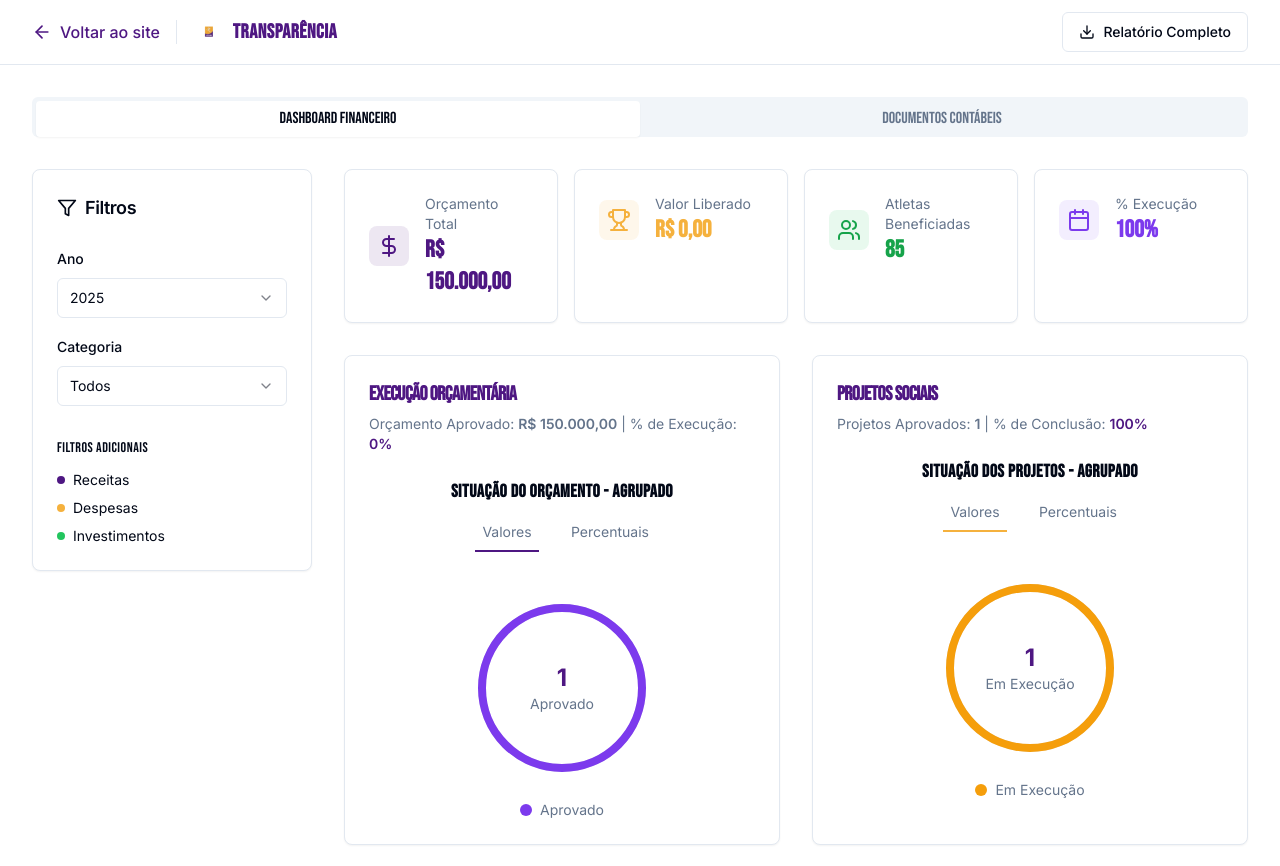
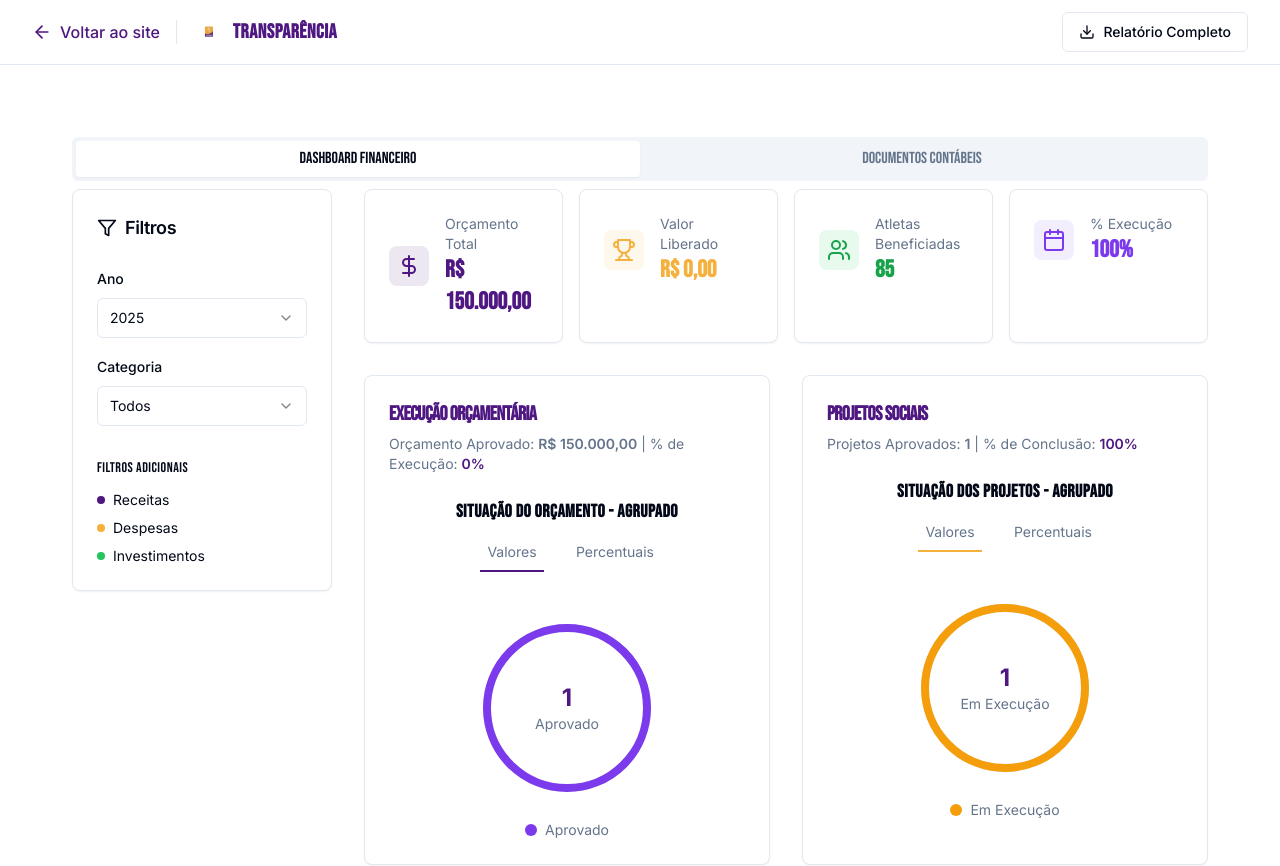
Before and after one commit to Fefevs09/mais-volei-brasilia-web-site, a Next.js app: page /transparencia in a window 1280 px wide. Shown: the top 866 px of the page. Built offline with nearby package versions, Linux system fonts and the light colour scheme.

Commit message:
fix: fix padding

```diff
--- a/app/transparencia/page.tsx
+++ b/app/transparencia/page.tsx
@@ -377,8 +377,8 @@ export default function TransparenciaPage() {
       </header>
 
       <div className="container py-8">
-        <Tabs defaultValue="dashboard" className="w-full">
-          <TabsList className="grid w-full grid-cols-2 mb-8">
+        <Tabs defaultValue="dashboard" className="w-full p-10">
+          <TabsList className="grid w-full grid-cols-2 pb-10">
             <TabsTrigger value="dashboard" className="font-bebas text-base">
               Dashboard Financeiro
             </TabsTrigger>
```
